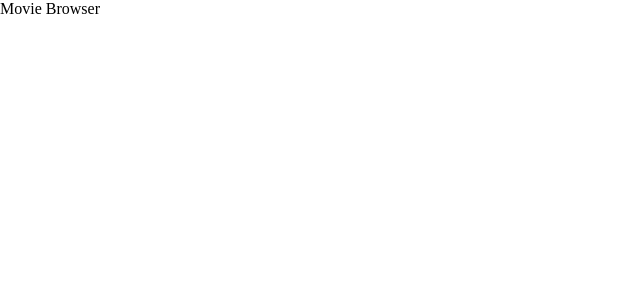
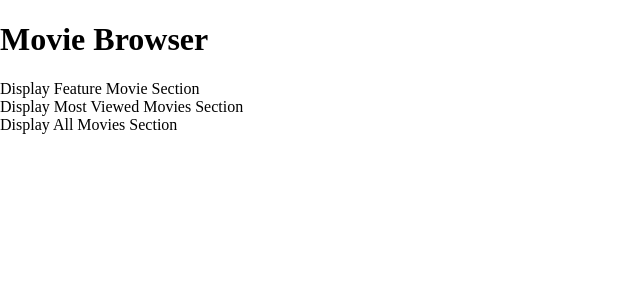
Before and after one commit to jpggvilaca/codingcoach, a React (Create React App) app in the folder movie-browser/: page / in a window 1280 px wide. Shown: the top 300 px of the page, without its empty margins (0-640 px from the left). Built offline with nearby package versions, Linux system fonts and the light colour scheme; the HTML template or start-up script is replaced by a standard one.

Commit message:
add axios and set-up folder structure

```diff
--- a/movie-browser/package.json
+++ b/movie-browser/package.json
@@ -3,6 +3,7 @@
   "version": "0.1.0",
   "private": true,
   "dependencies": {
+    "axios": "^0.19.0",
     "react": "^16.8.6",
     "react-dom": "^16.8.6"
   },
--- a/movie-browser/src/App.js
+++ b/movie-browser/src/App.js
@@ -1,11 +1,17 @@
 import React from 'react';
+import FeatureMovie from './components/FeatureMovie/FeatureMovie';
+import TrendingMovies from './components/TrendingMovies/TrendingMovies';
+import DisplayMovies from './components/DisplayMovies/DisplayMovies';
 
 const App = () => {
-  return (
-    <div>
-      Movie Browser
-    </div>
-  );
-}
+	return (
+		<div>
+			<h1>Movie Browser</h1>
+			<FeatureMovie />
+			<TrendingMovies />
+			<DisplayMovies />
+		</div>
+	);
+};
 
 export default App;
--- /dev/null
+++ b/movie-browser/src/components/DisplayMovies/DisplayMovies.js
@@ -0,0 +1,7 @@
+import React from 'react';
+
+const DisplayMovie = () => {
+	return <div>Display All Movies Section</div>;
+};
+
+export default DisplayMovie;
--- /dev/null
+++ b/movie-browser/src/components/FeatureMovie/FeatureMovie.js
@@ -0,0 +1,7 @@
+import React from 'react';
+
+const FeatureMovies = () => {
+	return <div>Display Feature Movie Section</div>;
+};
+
+export default FeatureMovies;
--- /dev/null
+++ b/movie-browser/src/components/TrendingMovies/TrendingMovies.js
@@ -0,0 +1,7 @@
+import React from 'react';
+
+const TrendingMovies = () => {
+	return <div>Display Most Viewed Movies Section</div>;
+};
+
+export default TrendingMovies;
```
Also changed, not shown: 1 other file (tests, documents, lock files or other folders).
